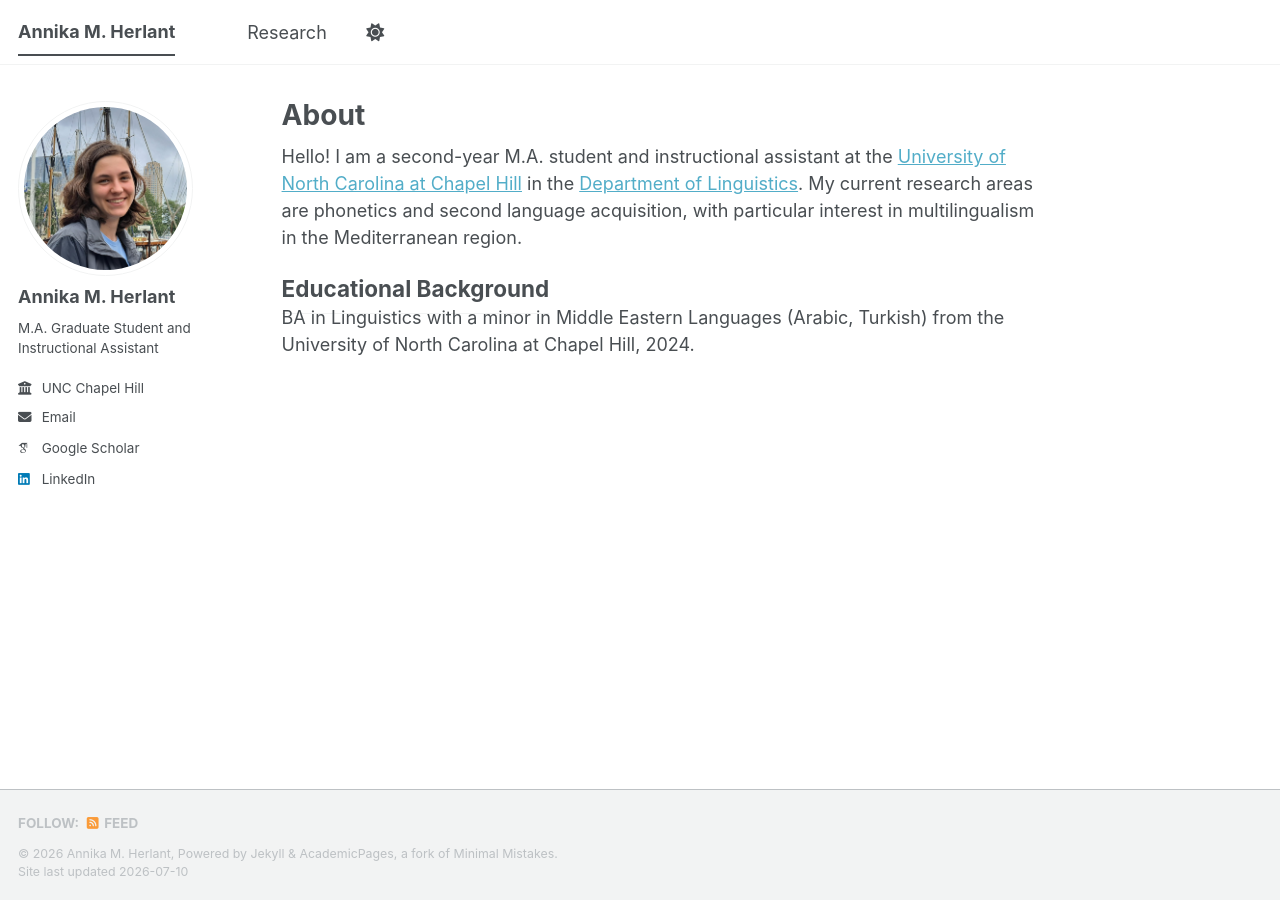
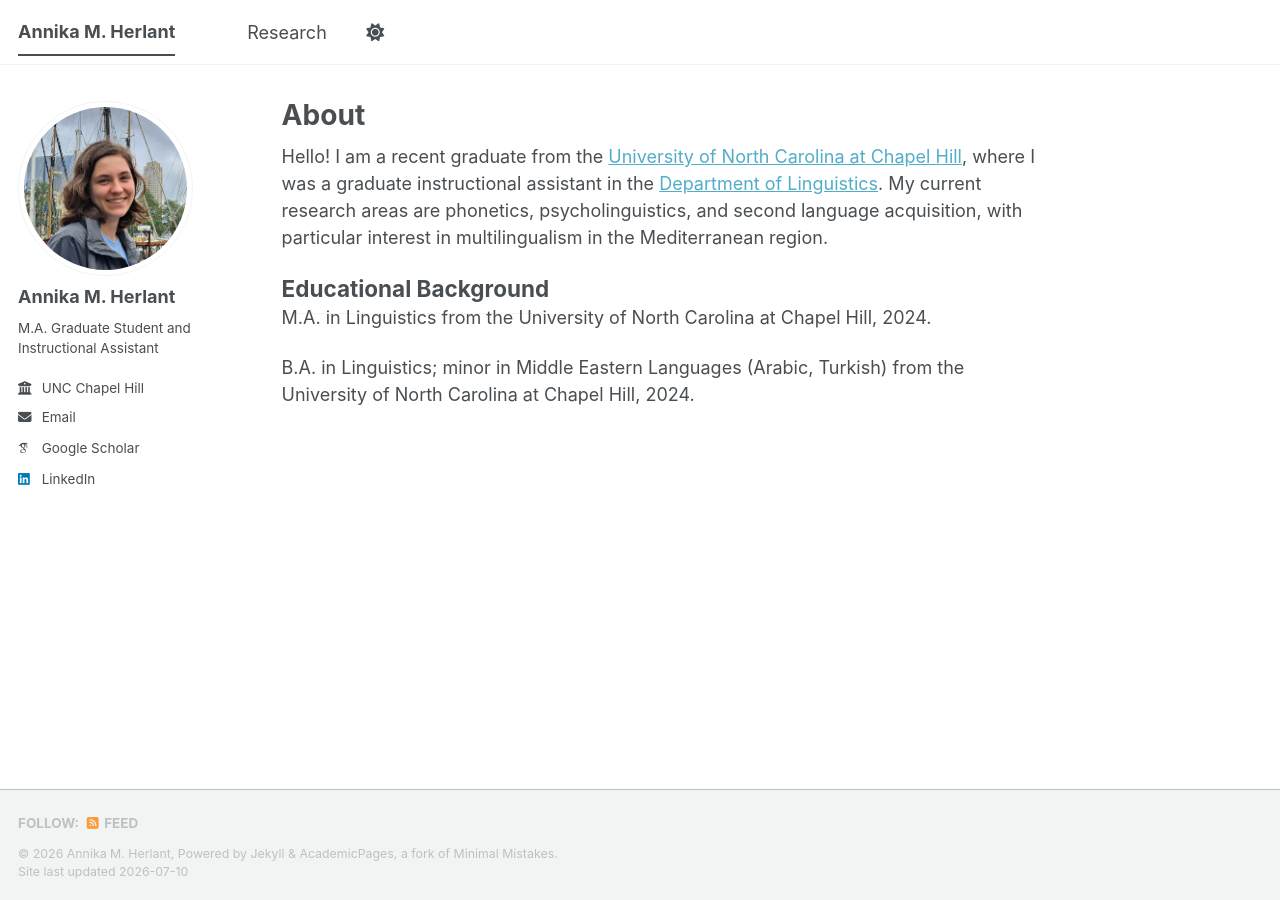
Before and after one commit to aherlant/aherlant.github.io, a Jekyll site: the page built from _pages/about.md, in a window 1280 px wide. Built offline with Jekyll 4.4.1, drawn with Linux system fonts in a browser that asks for light colours; some web fonts are replaced; a script bundle is joined from its source files by our own code; library files that are not in the unit come from our copies.

Commit message:
education update

```diff
--- a/_pages/about.md
+++ b/_pages/about.md
@@ -7,8 +7,10 @@ redirect_from:
   - /about.html
 ---
 
-Hello! I am a second-year M.A. student and instructional assistant at the [University of North Carolina at Chapel Hill](https://www.unc.edu/) in the [Department of Linguistics](https://linguistics.unc.edu/). My current research areas are phonetics and second language acquisition, with particular interest in multilingualism in the Mediterranean region.
+Hello! I am a recent graduate from the [University of North Carolina at Chapel Hill](https://www.unc.edu/), where I was a graduate instructional assistant in the [Department of Linguistics](https://linguistics.unc.edu/). My current research areas are phonetics, psycholinguistics, and second language acquisition, with particular interest in multilingualism in the Mediterranean region.
 
 <h2 style="display: inline;">Educational Background</h2>
 
-BA in Linguistics with a minor in Middle Eastern Languages (Arabic, Turkish) from the University of North Carolina at Chapel Hill, 2024.
+M.A. in Linguistics from the University of North Carolina at Chapel Hill, 2024.
+
+B.A. in Linguistics; minor in Middle Eastern Languages (Arabic, Turkish) from the University of North Carolina at Chapel Hill, 2024.
```
